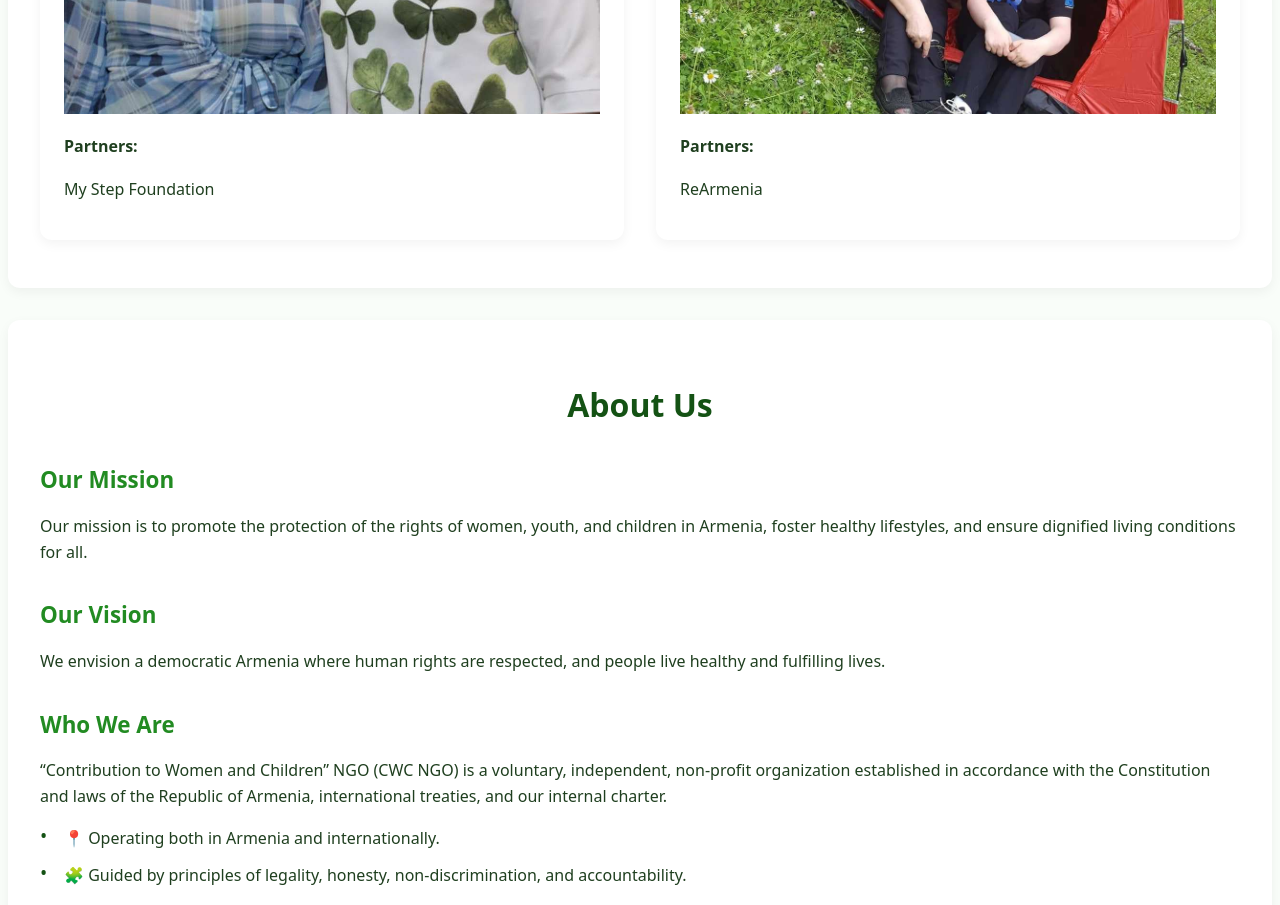
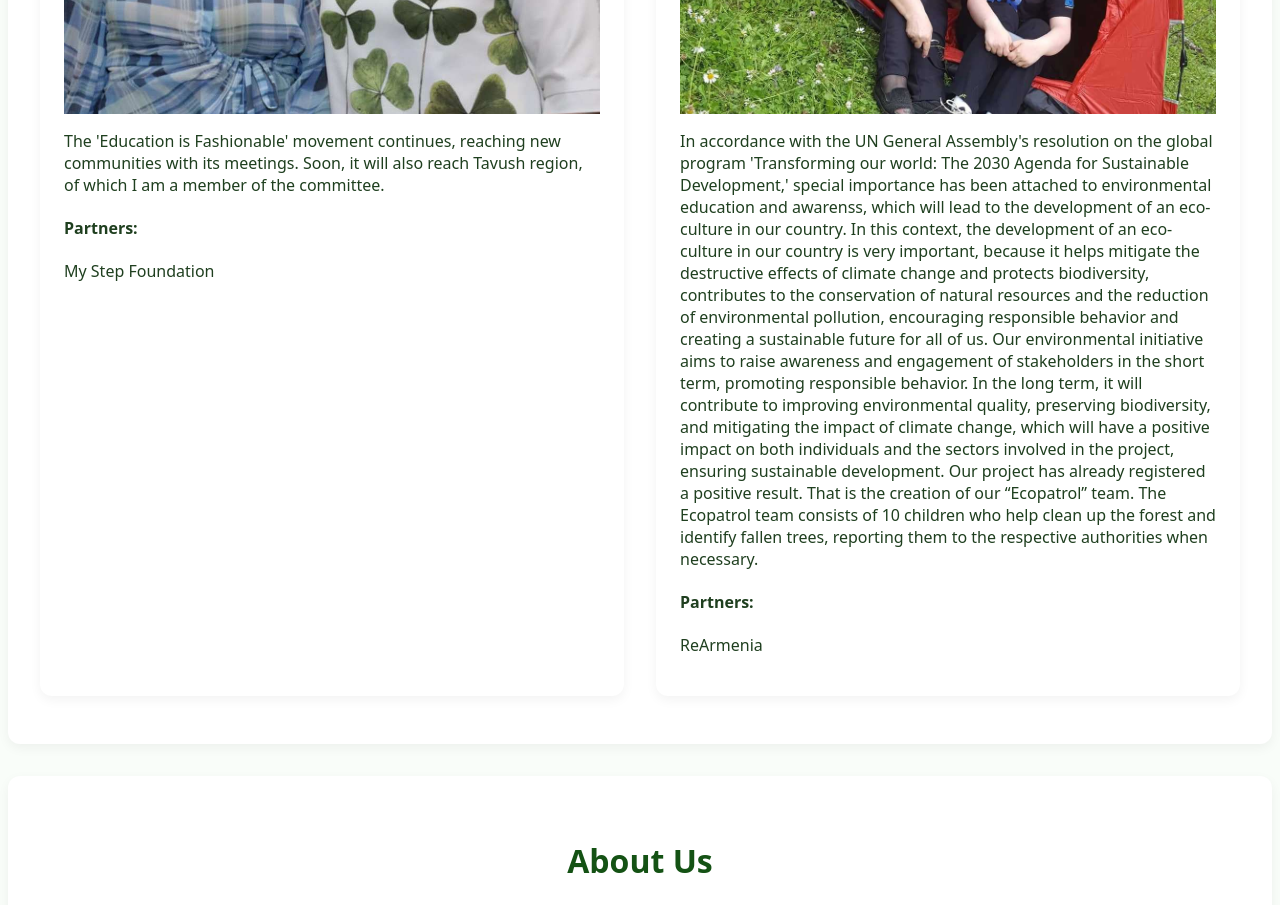
Before and after one commit to contributiontowomenandchildren/contributiontowomenandchildren.github.io, a Next.js app: page / in a window 1280 px wide. Shown: the part 2000-2905 px from the top of the page. Built offline with nearby package versions, Linux system fonts and the light colour scheme.

Commit message:
fixed typo

```diff
--- a/app/pages/projects/ongoing/page.jsx
+++ b/app/pages/projects/ongoing/page.jsx
@@ -45,7 +45,7 @@ const Ongoing = () => {
         <Project
           key={project.title}
           title={project.title}
-          description={project.tidescriptiontle}
+          description={project.description}
           images={project.images}
           partners={project.partners}
           status="ongoing"
```
